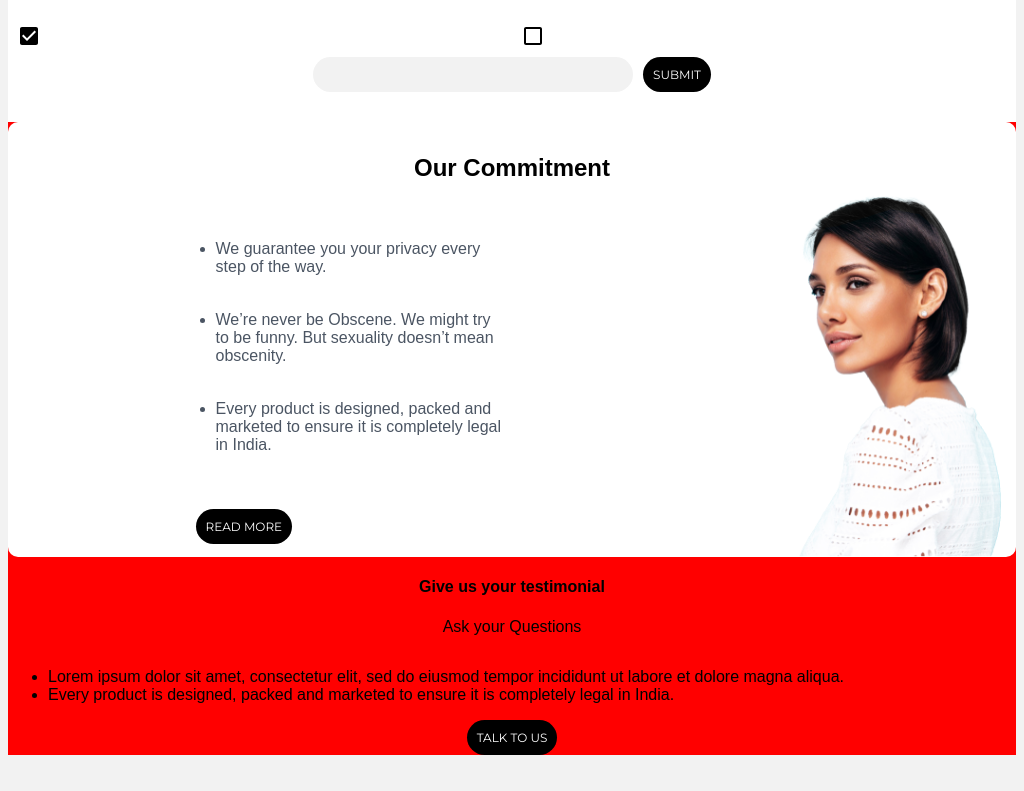
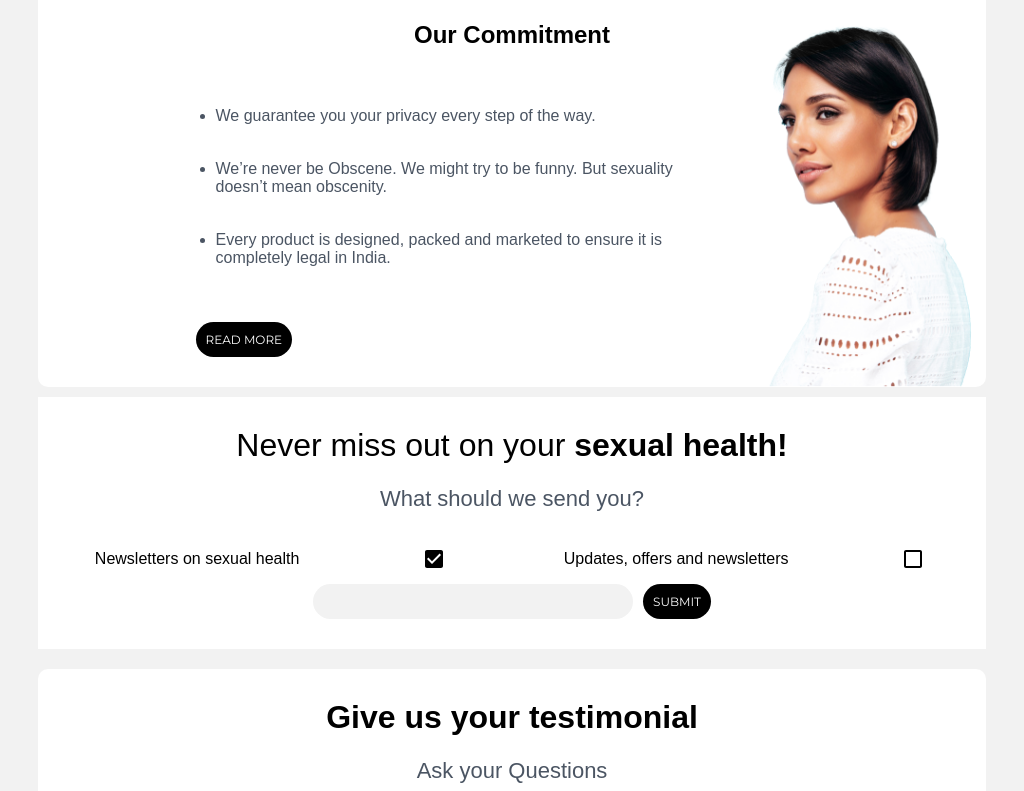
Before and after one commit to CodeoxTechnologies/libertee-web, a React (Create React App) app: page / in a window 1024 px wide. Shown: the part 829-1620 px from the top of the page. Before the commit the page ends 1592 px from the top, so only its background shows below. Built offline with nearby package versions, Linux system fonts and the light colour scheme; a web font is replaced by a local one.

Commit message:
smaller desktop

```diff
--- a/src/assets/styles/home.scss
+++ b/src/assets/styles/home.scss
@@ -324,10 +324,9 @@ body {
     }
 }
 
+// small desktop
 @media screen and (min-width: 992px) and (max-width:1200px) {
     .home {
-        background: red;
-
         .header {
             font-family: 'montserrat', sans-serif;
             background: #fff;
@@ -383,6 +382,8 @@ body {
         }
 
         .libertee-body {
+            margin: 30px;
+
             .spotlight-section {
                 background: url('../images/spotlight.png');
                 background-repeat: no-repeat;
@@ -393,17 +394,19 @@ body {
                 justify-content: space-between;
                 align-items: flex-start;
                 width: 100%;
-                height: 100%;
+                height: 560px;
                 border-radius: 10px;
 
                 .spotlight-top {
                     display: flex;
                     flex-direction: row;
 
+
                     .spotlight-text {
                         color: #fff;
                         padding: 15px;
                         font-size: 12px;
+                        letter-spacing: 4px;
                     }
 
                     .read-more-spotlight {
@@ -432,12 +435,16 @@ body {
                     }
                 }
             }
-
+            .commitment-mobile {
+                display: none;
+            }
+            .commitment-desktop {
                 .commitment-section {
                     font-family: work-sans, sans-serif;
                     font-style: normal;
                     font-weight: 400;
-                height: 435px;
+                    width: 100%;
+                    height: 100%;
                     display: flex;
                     flex-direction: column;
                     align-items: center;
@@ -485,7 +492,7 @@ body {
                         }
                     }
                 }
-
+            }
             .newsletter-section {
                 margin-top: 10px;
 
@@ -498,7 +505,6 @@ body {
                             font-weight: 500;
                             padding-top: 30px;
                             margin: 0px;
-
                         }
 
                         p {
@@ -506,6 +512,12 @@ body {
                             font-size: 22px;
                         }
 
+                    }
+
+                    .newsletter-flex {
+                        display: flex;
+                        flex-direction: row;
+                        justify-content: space-around;
                     }
 
                     .newsletter-subscribe {
@@ -539,6 +551,41 @@ body {
                     }
                 }
 
+            }
+            .testimonial-section {
+                margin-top: 20px;
+
+                .testimonial-container {
+                    background: #fff;
+                    border-radius: 10px;
+
+                    .testimonial-heading {
+
+                        // padding-top: 10px;
+                        h4 {
+                            font-size: 32px;
+                            font-weight: 500;
+                            padding-top: 30px;
+                            margin: 0px;
+                        }
+
+                        p {
+                            color: #4B5563;
+                            font-size: 22px;
+                        }
+                    }
+
+                    .testimonial-section-body-list {
+                        display: flex;
+                        flex-direction: column;
+                        justify-content: center;
+                        align-items: center;
+                    }
+
+                    .testimonial-button {
+                        margin: 15px;
+                    }
+                }
             }
         }
 
@@ -805,6 +852,7 @@ body {
                         justify-content: center;
                         align-items: center;
                     }
+
                     .testimonial-button {
                         margin: 15px;
                     }
@@ -816,6 +864,7 @@ body {
         }
     }
 }
+
 @media screen and (min-width: 1400px) {
     .home {
         .header {
@@ -1071,6 +1120,7 @@ body {
                         justify-content: center;
                         align-items: center;
                     }
+
                     .testimonial-button {
                         margin: 15px;
                     }
--- a/src/home/components/Commitment.js
+++ b/src/home/components/Commitment.js
@@ -9,7 +9,7 @@ const Commitment = () => {
             <h4 className="commitment-section-heading" ><strong>Our Commitment</strong></h4>
             <div className="commitment-section-body">
                 <Grid container>
-                    <Grid item xs={12} md={6} lg={9}>
+                    <Grid item xs={12} md={9} lg={9}>
                         <ul className="commitment-section-body-list">
                             <li className="commitment-section-body-list-item item-1">We guarantee you your privacy  every step of the way.</li>
                             <li className="commitment-section-body-list-item item-2"><span>We’re never be Obscene</span>. We might try to be funny. But sexuality doesn’t
--- a/src/home/containers/Home.js
+++ b/src/home/containers/Home.js
@@ -1,4 +1,4 @@
-import React, { Component } from 'react';
+import React, {  } from 'react';
 import { Grid } from '@mui/material';
 import { isMobile } from 'react-device-detect';
 import Header from '../components/Header';
@@ -7,9 +7,11 @@ import SpotLight from '../components/Spotlight';
 import Commitment from '../components/Commitment';
 import NewsLetter from '../components/NewsLetter'
 import Testimonial from '../components/Testimonial';
+import { WindowSharp } from '@mui/icons-material';
 
-class Home extends Component {
-  render() {
+const Home = () =>  {
+  const { innerWidth: width, innerHeight: height } = window;
+  console.log('window', window)
     return (
       <div className='home'>
         <Header />
@@ -17,10 +19,10 @@ class Home extends Component {
         <div className='libertee-body'>
           <div>
             <Grid container spacing={2} >
-              <Grid item md={6} lg={6} sm={12} xs={12}>
+              <Grid item md={window.innerWidth < 1200 ? 12 : 6} lg={6} sm={12} xs={12}>
                 <SpotLight />
               </Grid>
-              <Grid item md={6} lg={6} sm={12} xs={12} className="commitment-desktop">
+              <Grid item md={window.innerWidth < 1200 ? 12 : 6} lg={6} sm={12} xs={12} className="commitment-desktop">
                 <Commitment />
               </Grid>
             </Grid>
@@ -53,6 +55,5 @@ class Home extends Component {
       </div>
     );
   }
-}
 
 export default Home;
```
Also changed, not shown: src/assets/images/dildo.jpg (added). Lines whose indentation alone changed are shown as unchanged.
